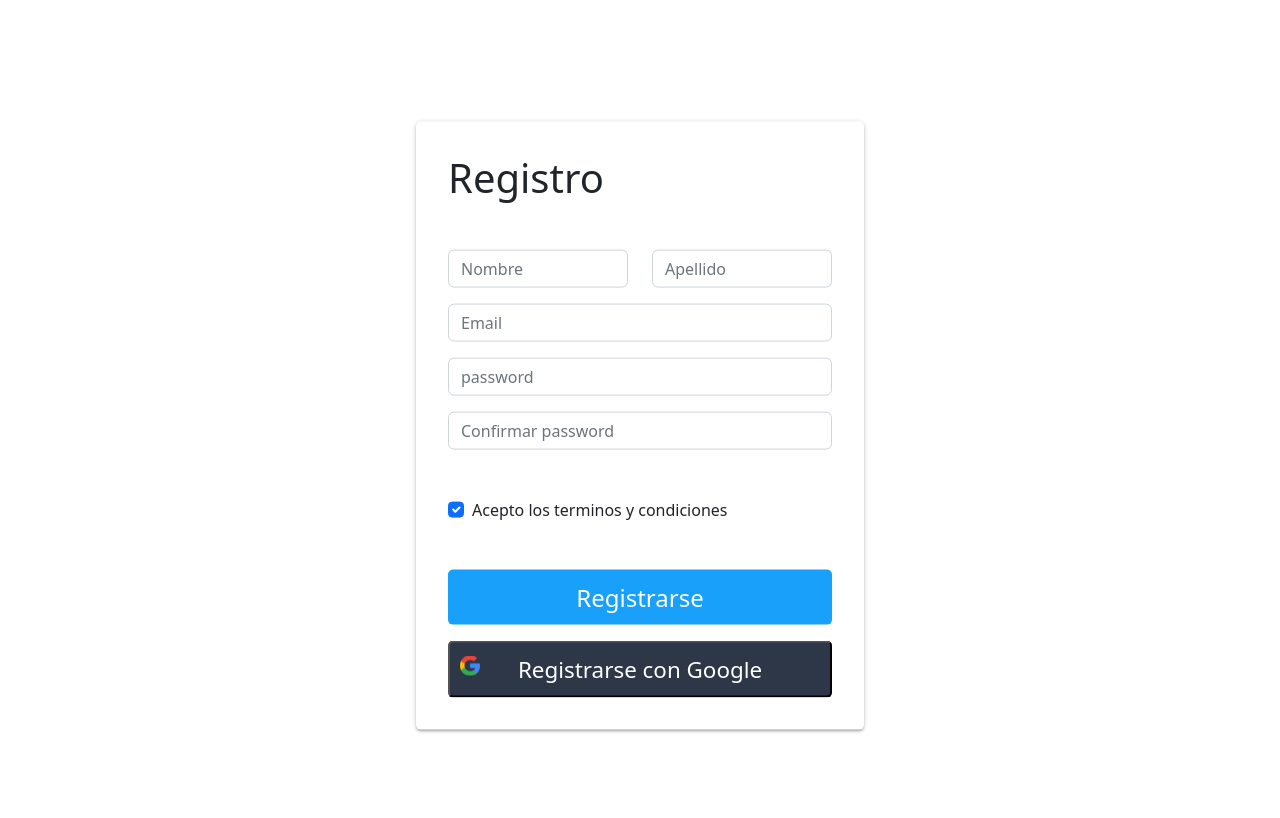
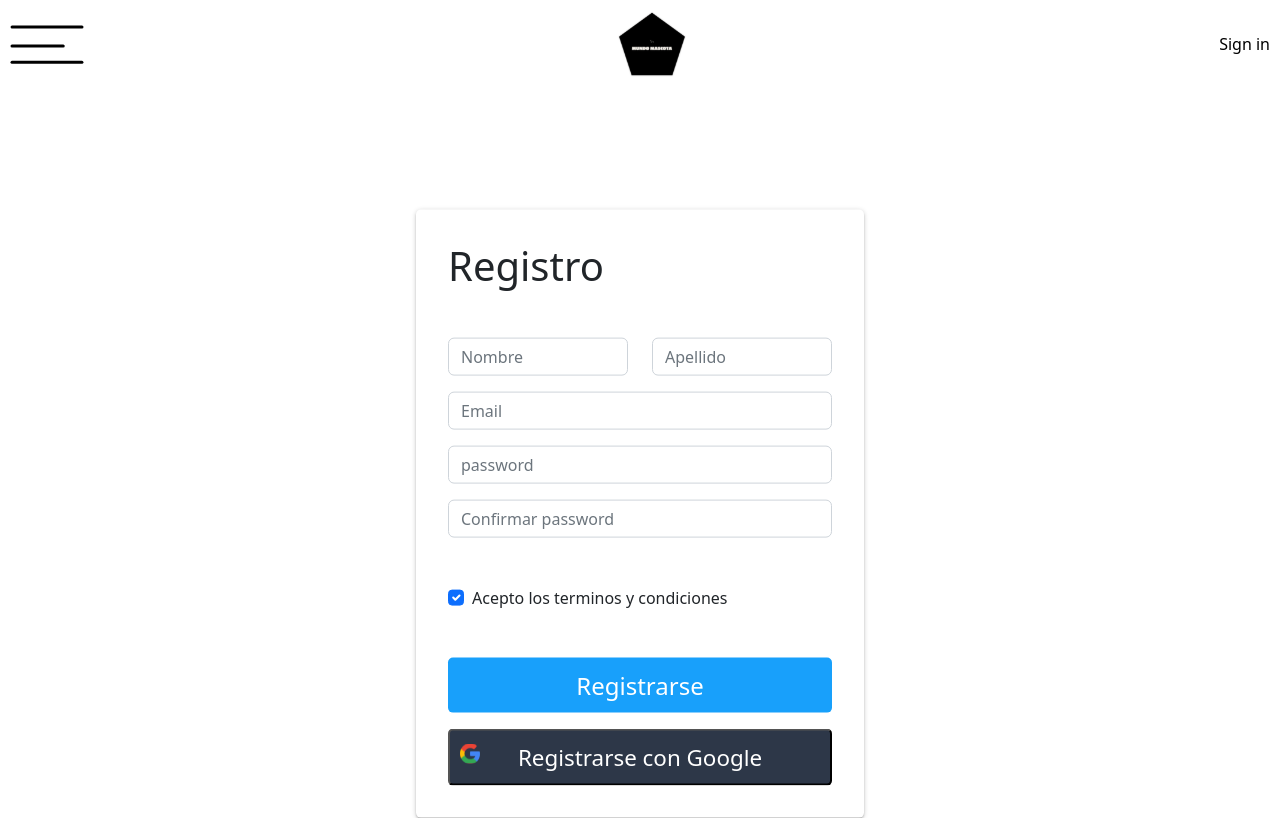
Before and after one commit to No-Country/c6-28-vue-node, a Vue app in the folder vue-node/: page /register in a window 1280 px wide. Built offline with nearby package versions, Linux system fonts and the light colour scheme.

Commit message:
Add header

```diff
--- /dev/null
+++ b/vue-node/src/Components/HeaderItem.vue
@@ -0,0 +1,42 @@
+<script setup>
+import {RouterLink} from 'vue-router';
+
+</script>
+<template>
+  <header class="header">
+    <div class="header__menu">
+      <img src="../assets/icons/IconMenu.svg" alt="menu icon">
+    </div>
+    <div class="header__logo">
+      <router-link to="/home">
+        <img src="../assets/Logo.svg" alt="logo icon svg">
+      </router-link>
+    </div>
+    <div class="header__signin">
+      <router-link to="/login" class="header__login">Sign in</router-link>
+    </div>
+  </header>
+</template>
+<style scoped>
+  img{
+    width: 100%;
+    height: 100%;
+    display: block;
+  }
+
+  .header{
+    display: flex;
+    justify-content: space-between;
+    align-items: center;
+    padding: 10px;
+    /* max-height: 50px; */
+  }
+  /* .header__menu, .header__login, .header__logo{
+    height: 100%;
+  } */
+
+  .header__login,.header__login:link, .header__login:active{
+    text-decoration: none;
+    color: black;
+  }
+</style>
--- a/vue-node/src/views/RegisterView.vue
+++ b/vue-node/src/views/RegisterView.vue
@@ -1,12 +1,13 @@
 <script setup>
 import ButtonGoogle from "@/Components/ui/Button/ButtonGoogle.vue";
 import ButtonBase from "@/Components/ui/Button/ButtonBase.vue";
-
+import HeaderItem from "@/Components/HeaderItem.vue";
 function submit(){
 
 }
 </script>
 <template>
+  <HeaderItem></HeaderItem>
   <form action="" class="register__form">
     <h1 class="mb-5">Registro</h1>
     <div class="row mb-3">
```
Also changed, not shown: vue-node/src/Components/Navbar.vue (deleted), vue-node/src/assets/Logo.svg (added), vue-node/src/assets/icons/IconMenu.svg (added).
